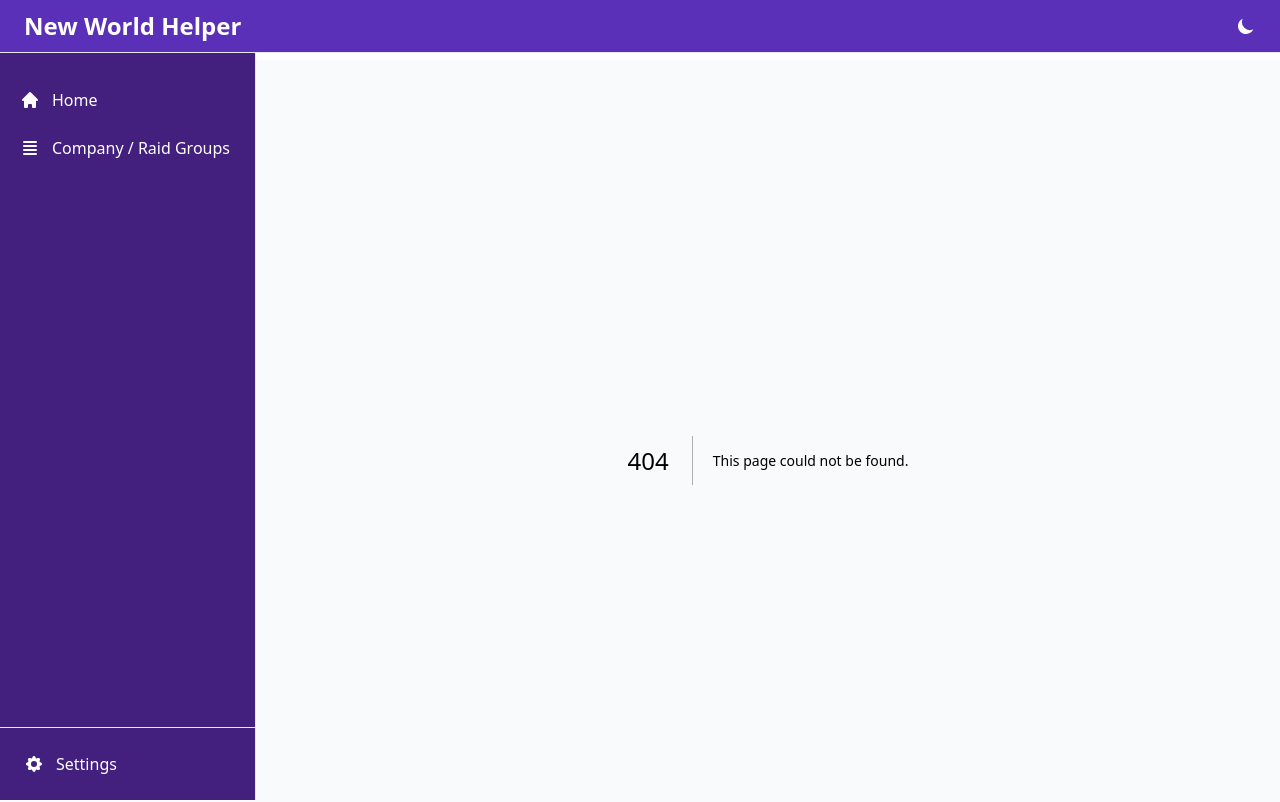
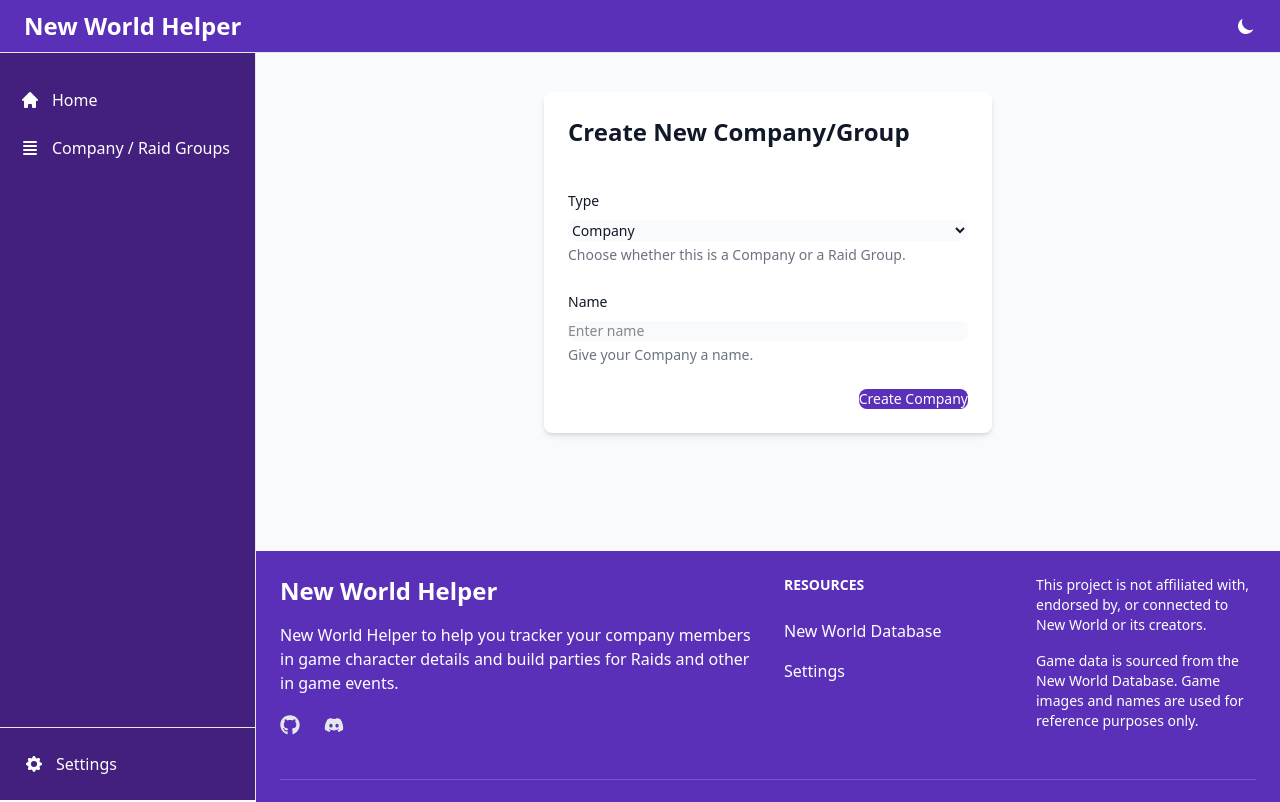
Before and after one commit to chiefpansancolt/new-world-helper, a Next.js app: page /company/new in a window 1280 px wide. Before the commit this address had no page. Shown: the top 802 px of the page. Built offline with nearby package versions, Linux system fonts and the light colour scheme.

Commit message:
Add new form

```diff
--- /dev/null
+++ b/src/app/company/new/Form.tsx
@@ -0,0 +1,89 @@
+"use client";
+
+import { Alert, Button, Card, Label, Select, TextInput } from "flowbite-react";
+import { useRouter } from "next/navigation";
+import { useState } from "react";
+import { createEmptyCompany, saveCompany } from "@/lib/storage";
+
+export default function NewCompanyForm() {
+	const router = useRouter();
+	const [name, setName] = useState("");
+	const [type, setType] = useState<"Company" | "Raid Group">("Company");
+	const [isSubmitting, setIsSubmitting] = useState(false);
+	const [error, setError] = useState("");
+
+	const handleSubmit = (e: React.FormEvent) => {
+		e.preventDefault();
+
+		if (!name.trim()) {
+			setError("Please enter a name for your company/raid group");
+			return;
+		}
+
+		setIsSubmitting(true);
+		setError("");
+
+		try {
+			const newCompany = createEmptyCompany(name.trim(), type);
+			saveCompany(newCompany);
+
+			router.push("/company/list");
+		} catch (err) {
+			console.error("Error creating company/raid group:", err);
+			setError("Failed to create company/raid group. Please try again.");
+			setIsSubmitting(false);
+		}
+	};
+
+	return (
+		<div className="mx-auto max-w-md">
+			<Card className="text-gray-900 dark:text-gray-50">
+				<h2 className="mb-6 text-2xl font-bold">Create New Company/Group</h2>
+
+				<form onSubmit={handleSubmit} className="space-y-6">
+					<div>
+						<div className="mb-2 block">
+							<Label htmlFor="type">Type</Label>
+						</div>
+						<Select
+							id="type"
+							value={type}
+							onChange={(e) => setType(e.target.value as "Company" | "Raid Group")}
+							required
+						>
+							<option value="Company">Company</option>
+							<option value="Raid Group">Raid Group</option>
+						</Select>
+						<p className="mt-1 text-sm text-gray-500 dark:text-gray-400">
+							Choose whether this is a Company or a Raid Group.
+						</p>
+					</div>
+
+					<div>
+						<div className="mb-2 block">
+							<Label htmlFor="name">Name</Label>
+						</div>
+						<TextInput
+							id="name"
+							placeholder="Enter name"
+							value={name}
+							onChange={(e) => setName(e.target.value)}
+							required
+						/>
+						<p className="mt-1 text-sm text-gray-500 dark:text-gray-400">
+							Give your {type} a name.
+						</p>
+					</div>
+
+					{error && <Alert color="failure">{error}</Alert>}
+
+					<div className="flex justify-end">
+						<Button type="submit" color="primary" disabled={isSubmitting}>
+							{isSubmitting ? "Creating..." : `Create ${type}`}
+						</Button>
+					</div>
+				</form>
+			</Card>
+		</div>
+	);
+}
--- /dev/null
+++ b/src/app/company/new/page.tsx
@@ -0,0 +1,9 @@
+import NewCompanyForm from "./Form";
+
+export default function NewCompanyPage() {
+	return (
+		<div className="px-4 py-8">
+			<NewCompanyForm />
+		</div>
+	);
+}
--- a/src/app/globals.css
+++ b/src/app/globals.css
@@ -1,6 +1,6 @@
 @import "tailwindcss";
+@source "../../.flowbite-react/class-list.json";
 @plugin "flowbite-react/plugin/tailwindcss";
-@source "../.flowbite-react/class-list.json";
 
 @custom-variant dark (&:where(.dark, .dark *));
 
--- a/src/app/theme.ts
+++ b/src/app/theme.ts
@@ -1,5 +1,4 @@
 import { createTheme, theme } from "flowbite-react";
-import { twMerge } from "flowbite-react/helpers/tailwind-merge";
 import type { CustomFlowbiteTheme } from "flowbite-react/types";
 
 export const customTheme: CustomFlowbiteTheme = createTheme({
@@ -11,20 +10,10 @@
         "bg-secondary hover:bg-secondary/80 focus:ring-secondary text-white",
       accent: "bg-accent hover:bg-accent/80 focus:ring-accent text-white",
     },
-    size: {
-      xs: "h-8 px-3 text-xs",
-      sm: "h-9 px-3 text-sm",
-      md: "h-10 px-5 text-sm",
-      lg: "h-12 px-5 text-base",
-      xl: "h-[52px] px-6 text-base",
-    },
-  },
-  dropdown: {
-    inlineWrapper: twMerge(theme.dropdown.inlineWrapper, "cursor-pointer"),
   },
   toast: {
     toggle: {
-      base: twMerge(theme.toast.toggle.base, "cursor-pointer"),
+      base: "cursor-pointer",
     },
   },
   sidebar: {
--- a/src/lib/localStorage.ts
+++ b/src/lib/localStorage.ts
@@ -61,9 +61,10 @@
   localStorage.setItem(STORAGE_KEY, JSON.stringify(updatedCompany));
 };
 
-export const createEmptyCompany = (name: string): Company => {
+export const createEmptyCompany = (name: string, type: "Company" | "Raid Group"): Company => {
   return {
     id: Date.now().toString(),
+    type,
     name,
     createdAt: "",
     updatedAt: "",
--- a/src/lib/storage.ts
+++ b/src/lib/storage.ts
@@ -19,8 +19,8 @@
   browserStorage.deleteCompany(id);
 };
 
-export const createEmptyCompany = (name: string): Company => {
-  return browserStorage.createEmptyCompany(name);
+export const createEmptyCompany = (name: string, type: "Company" | "Raid Group"): Company => {
+  return browserStorage.createEmptyCompany(name, type);
 };
 
 export const updateCompanyData = async (
```
